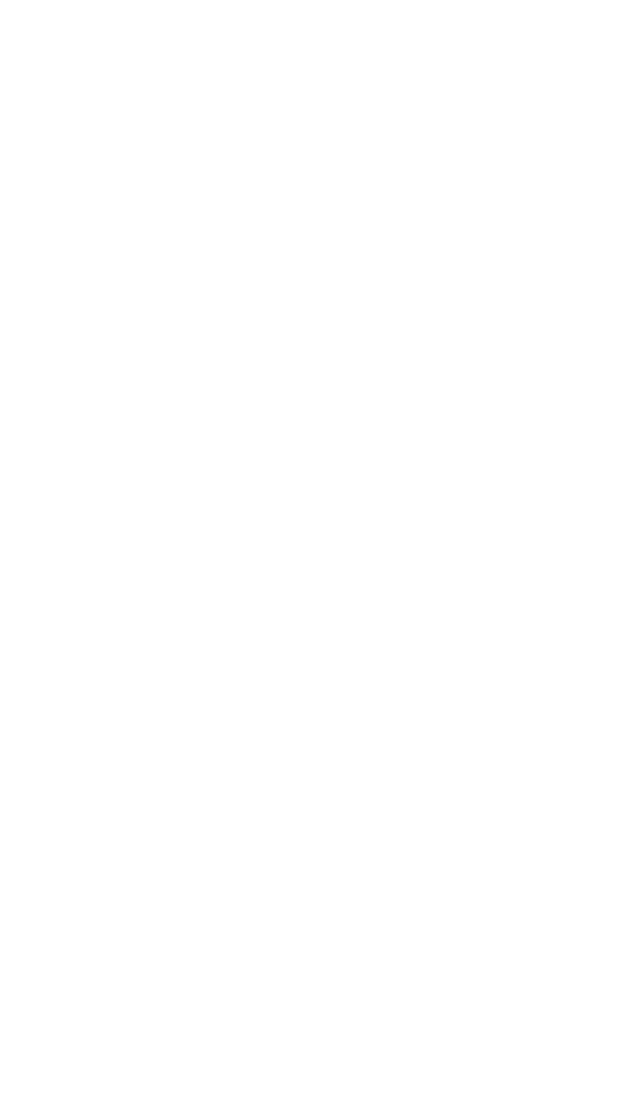
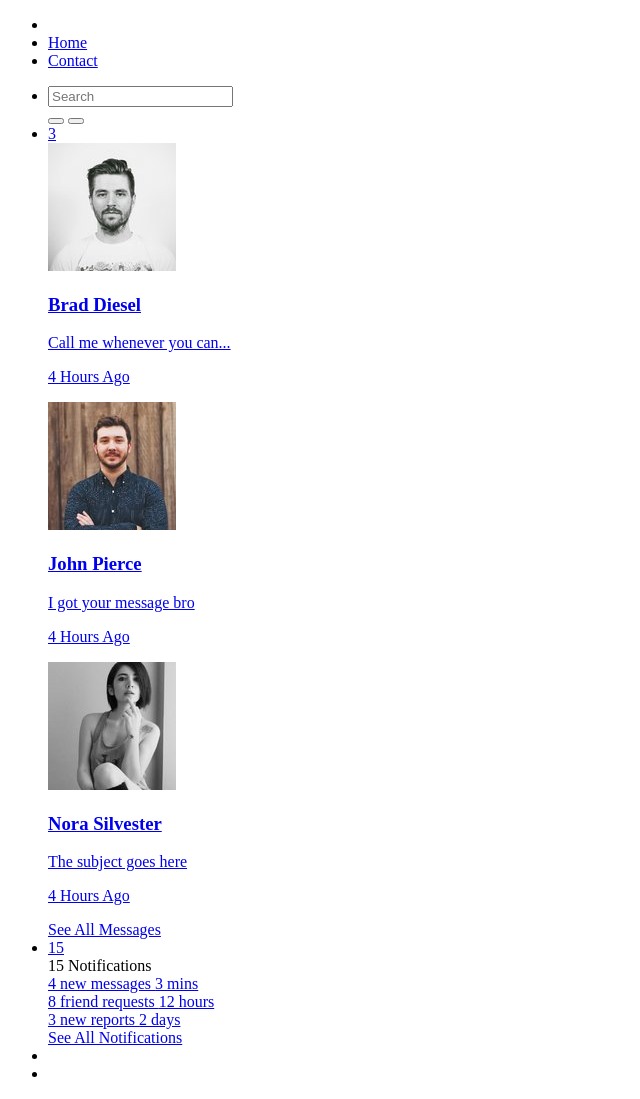
Before and after one commit to eliasbrucart/FarmaciaVernhes, a PHP site: page /FarmaciaVernhes/ in a window 1280 px wide. Before the commit the part shown is empty. Shown: the whole page, without its empty margins (0-640 px from the left). Before the commit the page ends 800 px from the top, so only its background shows below. Run offline with PHP 8.4, Linux system fonts and the light colour scheme.

Commit message:
Added header module

```diff
--- /dev/null
+++ b/views/modules/header/header_module.php
@@ -0,0 +1,137 @@
+<!-- Navbar -->
+<nav class="main-header navbar navbar-expand navbar-white navbar-light">
+    <!-- Left navbar links -->
+    <ul class="navbar-nav">
+      <li class="nav-item">
+        <a class="nav-link" data-widget="pushmenu" href="#" role="button"><i class="fas fa-bars"></i></a>
+      </li>
+      <li class="nav-item d-none d-sm-inline-block">
+        <a href="index3.html" class="nav-link">Home</a>
+      </li>
+      <li class="nav-item d-none d-sm-inline-block">
+        <a href="#" class="nav-link">Contact</a>
+      </li>
+    </ul>
+
+    <!-- Right navbar links -->
+    <ul class="navbar-nav ml-auto">
+      <!-- Navbar Search -->
+      <li class="nav-item">
+        <a class="nav-link" data-widget="navbar-search" href="#" role="button">
+          <i class="fas fa-search"></i>
+        </a>
+        <div class="navbar-search-block">
+          <form class="form-inline">
+            <div class="input-group input-group-sm">
+              <input class="form-control form-control-navbar" type="search" placeholder="Search" aria-label="Search">
+              <div class="input-group-append">
+                <button class="btn btn-navbar" type="submit">
+                  <i class="fas fa-search"></i>
+                </button>
+                <button class="btn btn-navbar" type="button" data-widget="navbar-search">
+                  <i class="fas fa-times"></i>
+                </button>
+              </div>
+            </div>
+          </form>
+        </div>
+      </li>
+
+      <!-- Messages Dropdown Menu -->
+      <li class="nav-item dropdown">
+        <a class="nav-link" data-toggle="dropdown" href="#">
+          <i class="far fa-comments"></i>
+          <span class="badge badge-danger navbar-badge">3</span>
+        </a>
+        <div class="dropdown-menu dropdown-menu-lg dropdown-menu-right">
+          <a href="#" class="dropdown-item">
+            <!-- Message Start -->
+            <div class="media">
+              <img src="dist/img/user1-128x128.jpg" alt="User Avatar" class="img-size-50 mr-3 img-circle">
+              <div class="media-body">
+                <h3 class="dropdown-item-title">
+                  Brad Diesel
+                  <span class="float-right text-sm text-danger"><i class="fas fa-star"></i></span>
+                </h3>
+                <p class="text-sm">Call me whenever you can...</p>
+                <p class="text-sm text-muted"><i class="far fa-clock mr-1"></i> 4 Hours Ago</p>
+              </div>
+            </div>
+            <!-- Message End -->
+          </a>
+          <div class="dropdown-divider"></div>
+          <a href="#" class="dropdown-item">
+            <!-- Message Start -->
+            <div class="media">
+              <img src="dist/img/user8-128x128.jpg" alt="User Avatar" class="img-size-50 img-circle mr-3">
+              <div class="media-body">
+                <h3 class="dropdown-item-title">
+                  John Pierce
+                  <span class="float-right text-sm text-muted"><i class="fas fa-star"></i></span>
+                </h3>
+                <p class="text-sm">I got your message bro</p>
+                <p class="text-sm text-muted"><i class="far fa-clock mr-1"></i> 4 Hours Ago</p>
+              </div>
+            </div>
+            <!-- Message End -->
+          </a>
+          <div class="dropdown-divider"></div>
+          <a href="#" class="dropdown-item">
+            <!-- Message Start -->
+            <div class="media">
+              <img src="dist/img/user3-128x128.jpg" alt="User Avatar" class="img-size-50 img-circle mr-3">
+              <div class="media-body">
+                <h3 class="dropdown-item-title">
+                  Nora Silvester
+                  <span class="float-right text-sm text-warning"><i class="fas fa-star"></i></span>
+                </h3>
+                <p class="text-sm">The subject goes here</p>
+                <p class="text-sm text-muted"><i class="far fa-clock mr-1"></i> 4 Hours Ago</p>
+              </div>
+            </div>
+            <!-- Message End -->
+          </a>
+          <div class="dropdown-divider"></div>
+          <a href="#" class="dropdown-item dropdown-footer">See All Messages</a>
+        </div>
+      </li>
+      <!-- Notifications Dropdown Menu -->
+      <li class="nav-item dropdown">
+        <a class="nav-link" data-toggle="dropdown" href="#">
+          <i class="far fa-bell"></i>
+          <span class="badge badge-warning navbar-badge">15</span>
+        </a>
+        <div class="dropdown-menu dropdown-menu-lg dropdown-menu-right">
+          <span class="dropdown-item dropdown-header">15 Notifications</span>
+          <div class="dropdown-divider"></div>
+          <a href="#" class="dropdown-item">
+            <i class="fas fa-envelope mr-2"></i> 4 new messages
+            <span class="float-right text-muted text-sm">3 mins</span>
+          </a>
+          <div class="dropdown-divider"></div>
+          <a href="#" class="dropdown-item">
+            <i class="fas fa-users mr-2"></i> 8 friend requests
+            <span class="float-right text-muted text-sm">12 hours</span>
+          </a>
+          <div class="dropdown-divider"></div>
+          <a href="#" class="dropdown-item">
+            <i class="fas fa-file mr-2"></i> 3 new reports
+            <span class="float-right text-muted text-sm">2 days</span>
+          </a>
+          <div class="dropdown-divider"></div>
+          <a href="#" class="dropdown-item dropdown-footer">See All Notifications</a>
+        </div>
+      </li>
+      <li class="nav-item">
+        <a class="nav-link" data-widget="fullscreen" href="#" role="button">
+          <i class="fas fa-expand-arrows-alt"></i>
+        </a>
+      </li>
+      <li class="nav-item">
+        <a class="nav-link" data-widget="control-sidebar" data-controlsidebar-slide="true" href="#" role="button">
+          <i class="fas fa-th-large"></i>
+        </a>
+      </li>
+    </ul>
+  </nav>
+  <!-- /.navbar -->
--- a/views/template.php
+++ b/views/template.php
@@ -12,6 +12,9 @@
 
         $server = Route::GetBackendRoute();
     ?>
+
+    <input type="hidden" value="<?php echo $url; ?>" id="hiddenPath">
+
 </head>
 <body>
 
@@ -20,8 +23,14 @@
         $routes = array();
         $route = null;
 
+        include "modules/header/header_module.php"; //temp
+
         if(isset($_GET["ruta"])){
             $routes = explode("/", $_GET["ruta"]);
+
+            include "modules/header/header_module.php";
+        }else{
+
         }
 
     ?>
```
Lines whose indentation alone changed are shown as unchanged.
